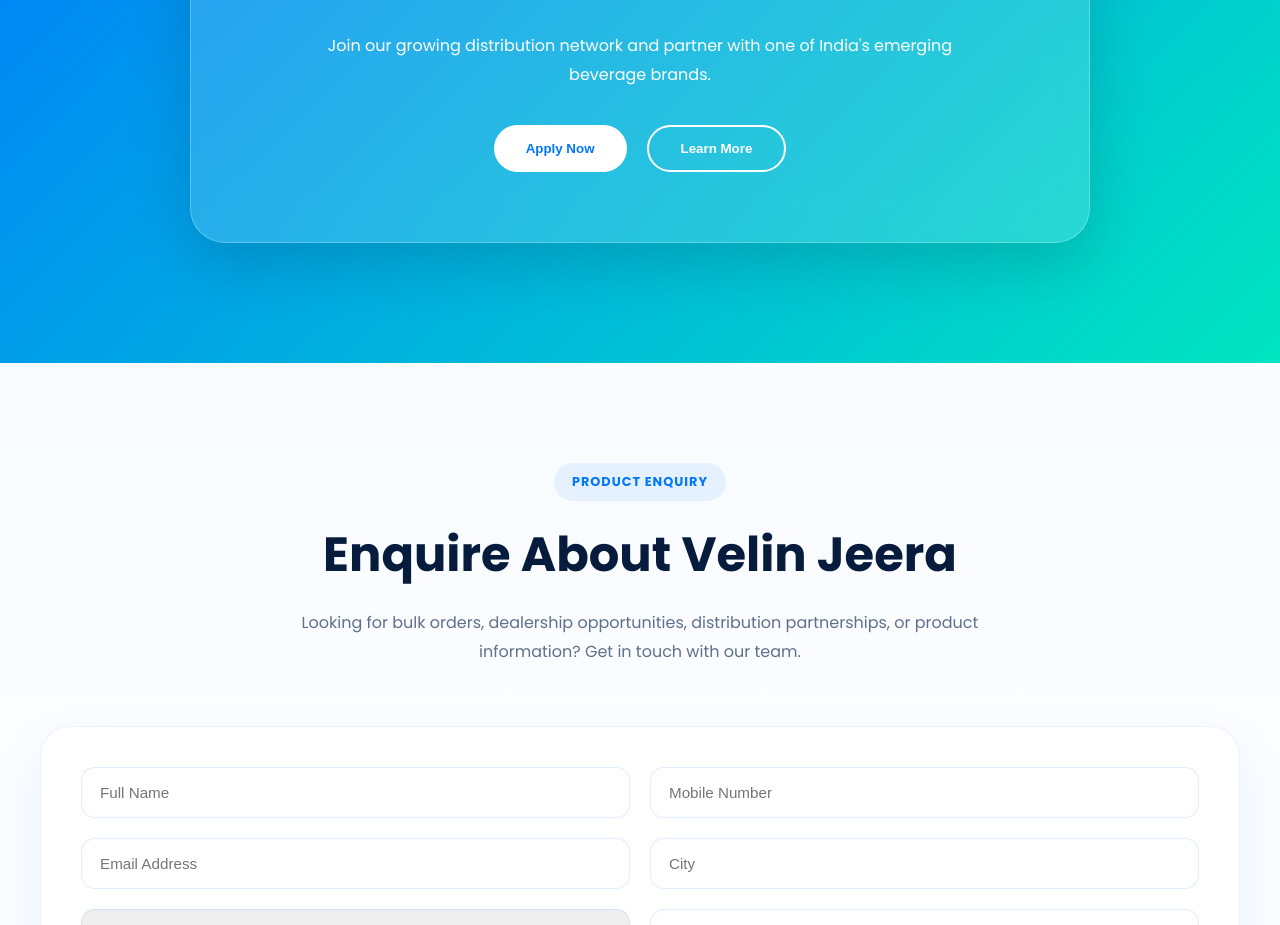
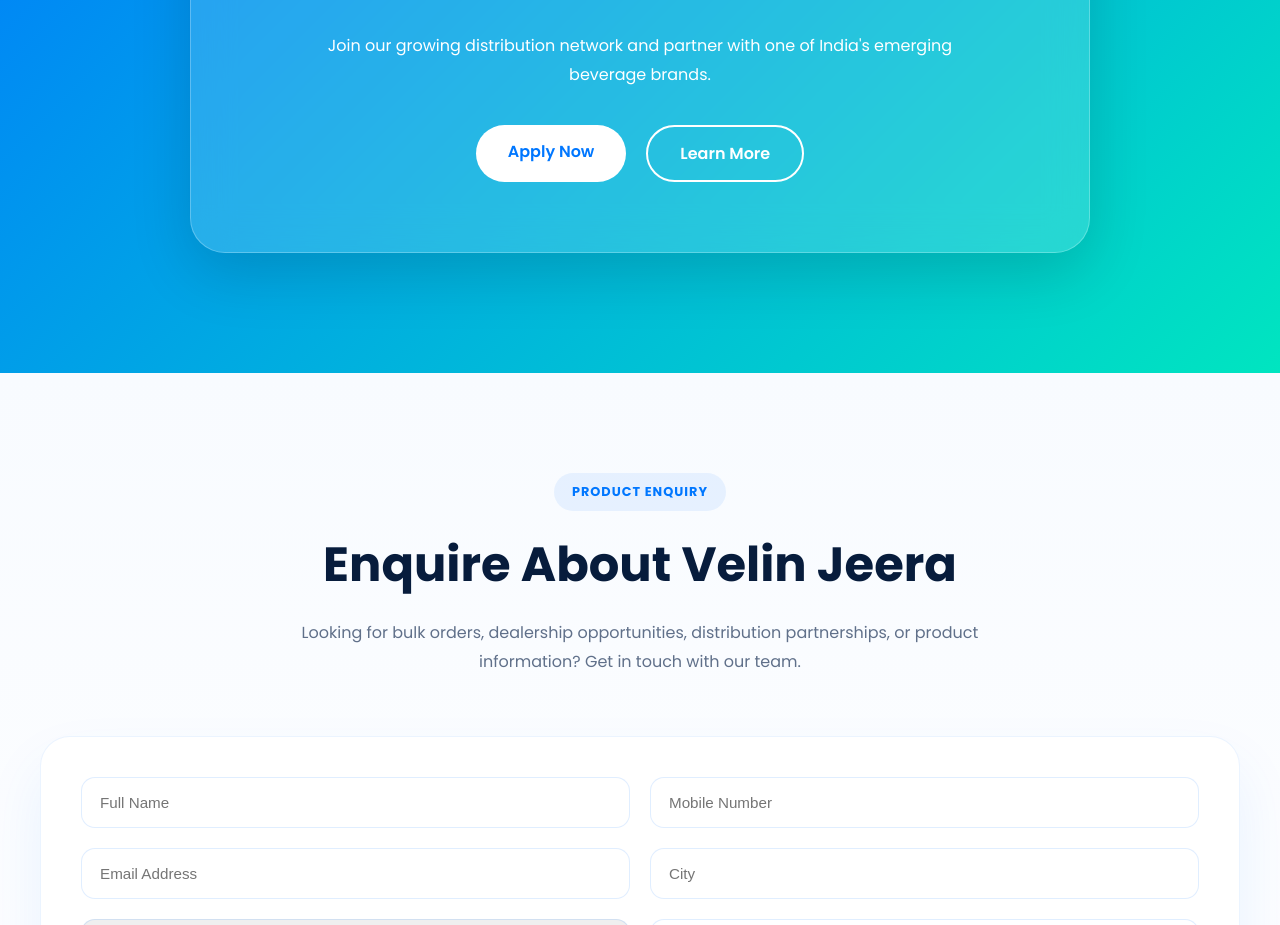
Before and after one commit to vjames1110/velin-beverages, a React (Vite) app: page /jeera in a window 1280 px wide. Shown: the part 6020-6945 px from the top of the page. Built offline with nearby package versions, Linux system fonts and the light colour scheme.

Commit message:
Pages routing fixed

```diff
--- a/src/components/distributor/DistributorCTA.jsx
+++ b/src/components/distributor/DistributorCTA.jsx
@@ -1,7 +1,10 @@
 import { motion } from "framer-motion";
+import WhatsAppButton from "../common/WhatsappButton";
 import "./DistributorCTA.css";
 
-export default function DistributorCTA() {
+export default function DistributorCTA({
+    applyLink = "/#contact",
+}) {
     return (
         <section className="distributor-section">
             <motion.div
@@ -36,13 +39,17 @@
 
                         <div className="cta-buttons">
 
-                            <button className="primary-btn">
+                            <a
+                                href={applyLink}
+                                className="primary-btn">
                                 Apply Now
-                            </button>
+                            </a>
 
-                            <button className="secondary-btn">
+                            <a
+                                href="/#products"
+                                className="secondary-btn">
                                 Learn More
-                            </button>
+                            </a>
                         </div>
 
             </motion.div>
--- a/src/components/layout/Footer/Footer.jsx
+++ b/src/components/layout/Footer/Footer.jsx
@@ -45,25 +45,25 @@
           <ul>
 
             <li>
-              <a href="#home">
+              <a href="/">
                 Home
               </a>
             </li>
 
             <li>
-              <a href="#about">
+              <a href="/#about">
                 About
               </a>
             </li>
 
             <li>
-              <a href="#products">
+              <a href="/#products">
                 Products
               </a>
             </li>
 
             <li>
-              <a href="#contact">
+              <a href="/#contact">
                 Contact
               </a>
             </li>
--- a/src/components/layout/Navbar/Navbar.jsx
+++ b/src/components/layout/Navbar/Navbar.jsx
@@ -47,7 +47,7 @@
       >
         <li>
           <a
-            href="#home"
+            href="/"
             onClick={closeMenu}
           >
             Home
@@ -56,7 +56,7 @@
 
         <li>
           <a
-            href="#about"
+            href="/#about"
             onClick={closeMenu}
           >
             About
@@ -65,7 +65,7 @@
 
         <li>
           <a
-            href="#products"
+            href="/#products"
             onClick={closeMenu}
           >
             Products
@@ -74,7 +74,7 @@
 
         <li>
           <a
-            href="#contact"
+            href="/#contact"
             onClick={closeMenu}
           >
             Contact
--- a/src/components/products/details/ProductPage.jsx
+++ b/src/components/products/details/ProductPage.jsx
@@ -52,7 +52,8 @@
         }
       />
 
-      <DistributorCTA />
+      <DistributorCTA
+       applyLink="#product-enquiry"/>
 
       <ProductInquiry
         productName={
--- a/src/pages/Home/Home.jsx
+++ b/src/pages/Home/Home.jsx
@@ -35,7 +35,8 @@
       </div>
 
       <Stats />
-      <DistributorCTA />
+      <DistributorCTA
+        applyLink="#contact" />
       <ContactSection />
       <Footer />
       <WhatsAppButton />
```
